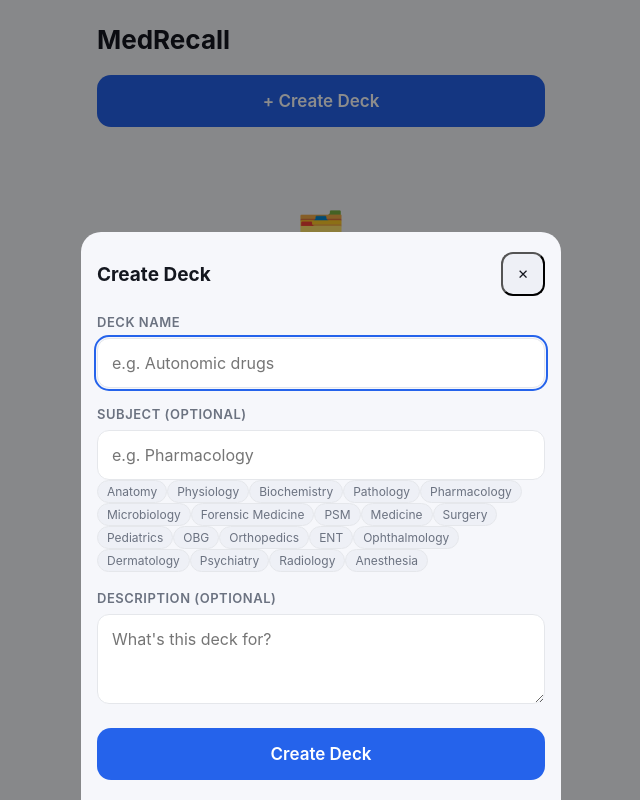
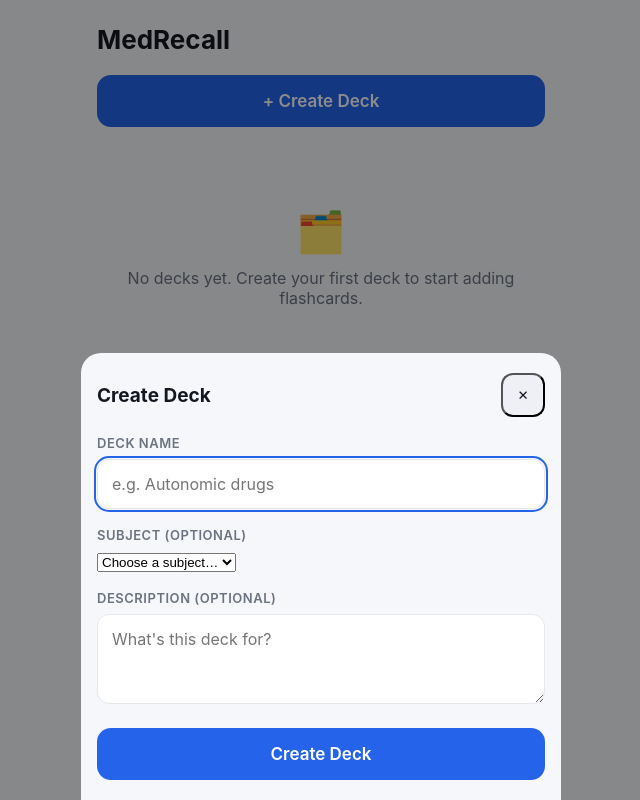
Before and after one commit to cosmos8world-lab/Medrecall, a React (Vite) app: page / in a window 1280 px wide. Both pictures are taken after a click on the button "+ Create Deck". Shown: the whole page, without its empty margins (319-959 px from the left). Built offline with nearby package versions, Linux system fonts and the light colour scheme.

Commit message:
Update CreateDeckSheet.jsx

```diff
--- a/src/components/CreateDeckSheet.jsx
+++ b/src/components/CreateDeckSheet.jsx
@@ -1,3 +1,4 @@
+
 
 import React, { useState } from 'react';
 import Sheet from './Sheet';
@@ -38,24 +39,16 @@ export default function CreateDeckSheet({ onClose, onCreate, existingSubjects =
       />
 
       <label className="field-label">Subject (optional)</label>
-      <input
-        type="text"
+      <select
         value={subject}
         onChange={(e) => setSubject(e.target.value)}
-        placeholder="e.g. Pharmacology"
-      />
-        <div className="chip-scroll-row">
+        className="field-select"
+      >
+        <option value="">Choose a subject…</option>
         {subjectChips.map((s) => (
-          <button
-            key={s}
-            type="button"
-            className={`tag-chip suggest ${subject === s ? 'active' : ''}`}
-            onClick={() => setSubject(subject === s ? '' : s)}
-          >
-            {s}
-          </button>
+          <option key={s} value={s}>{s}</option>
         ))}
-      </div>
+      </select>
 
       <label className="field-label">Description (optional)</label>
       <textarea
```
